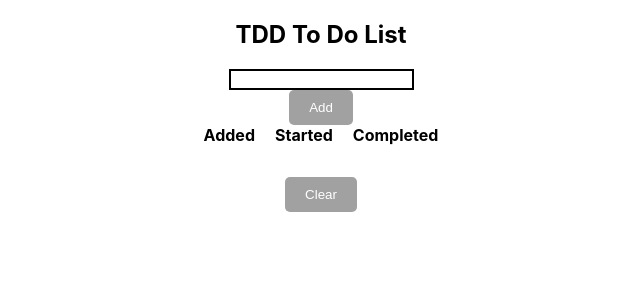
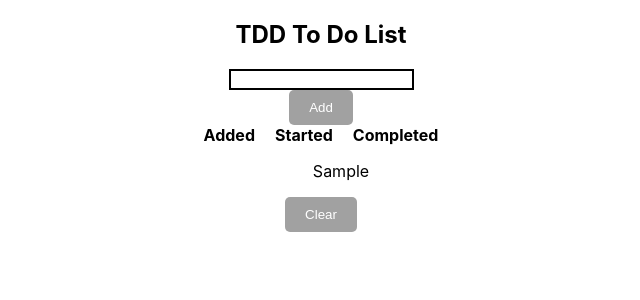
Before and after one commit to KevinLeFaucheur/todolist-tdd, a React (Create React App) app: page / in a window 1280 px wide. Both pictures are taken after typing "Sample" into the empty fields and a click on the button "Add". Shown: the top 300 px of the page, without its empty margins (319-959 px from the left). Built offline with nearby package versions, Linux system fonts and the light colour scheme.

Commit message:
Testing if my first task is added to the list

```diff
--- a/src/App.js
+++ b/src/App.js
@@ -33,7 +33,15 @@ const App = () => {
           <TaskCount data-testid="container__count"><b>Completed</b></TaskCount>
         </Tasks>
 
-        <ul data-testid="container__list">
+        <ul data-testid="container__list" aria-label='tasks'>
+          {todoList.map((task) =>
+            <TaskItem
+              id={task.id}
+              key={task.id}
+            >
+            {task.task}
+            </TaskItem>
+          )}
 
         </ul>
 
@@ -72,4 +80,8 @@ const TaskCount = styled.span`
 const Tasks = styled.div`
 `
 
+const TaskItem = styled.li`
+  list-style: none;
+`
+
 export default App;
```
Also changed, not shown: 1 other file (tests, documents, lock files or other folders).
